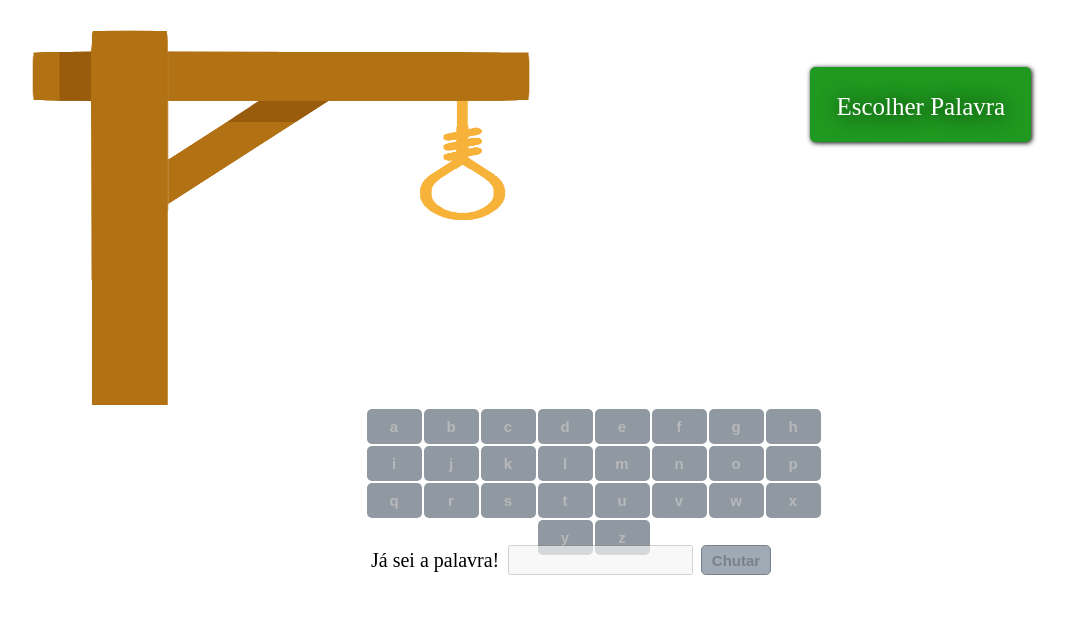
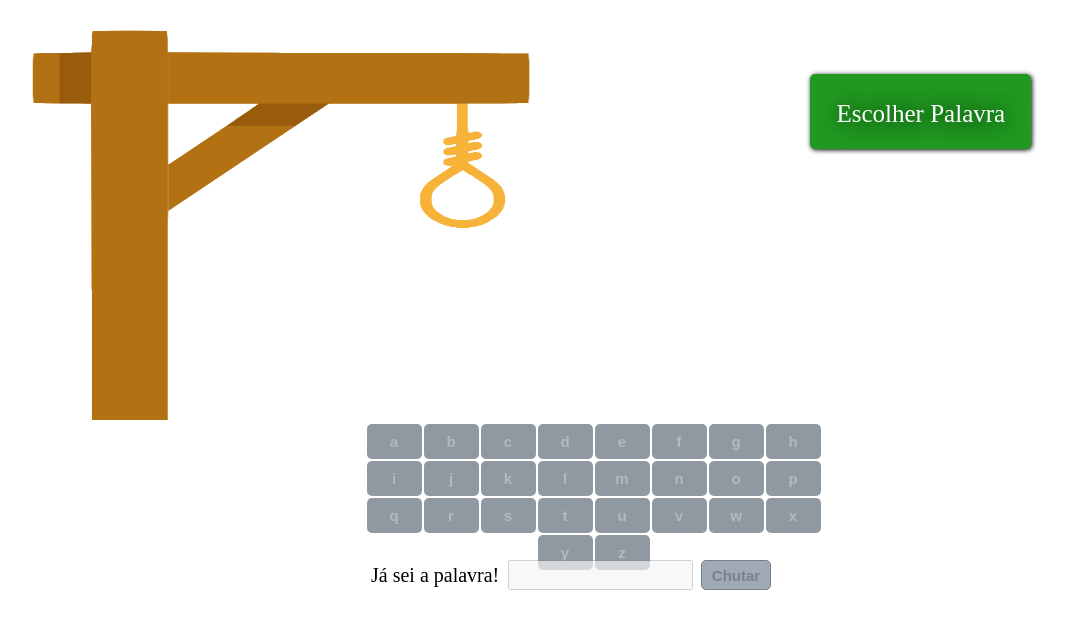
Before and after one commit to brenokamura/projeto8-jogoforca-, a React (Create React App) app: page / in a window 1280 px wide. Shown: the top 628 px of the page, without its empty margins (109-1176 px from the left). Built offline with nearby package versions, Linux system fonts and the light colour scheme.

Commit message:
Update style.css
correcoes

```diff
--- a/public/css/style.css
+++ b/public/css/style.css
@@ -46,7 +46,7 @@ height: auto;
 .forca-imagem>img {
   margin-top: 30px;
   width: 500px;
-  height: 375px;
+  height: 390px;
 }
 
 .teclado {
```
